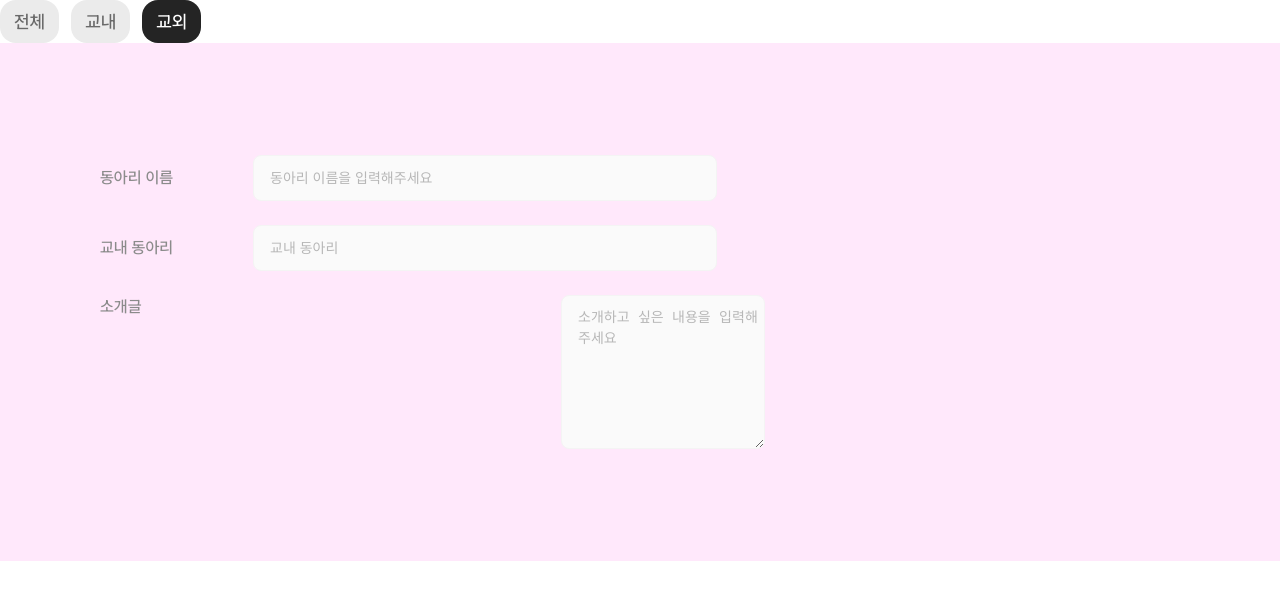
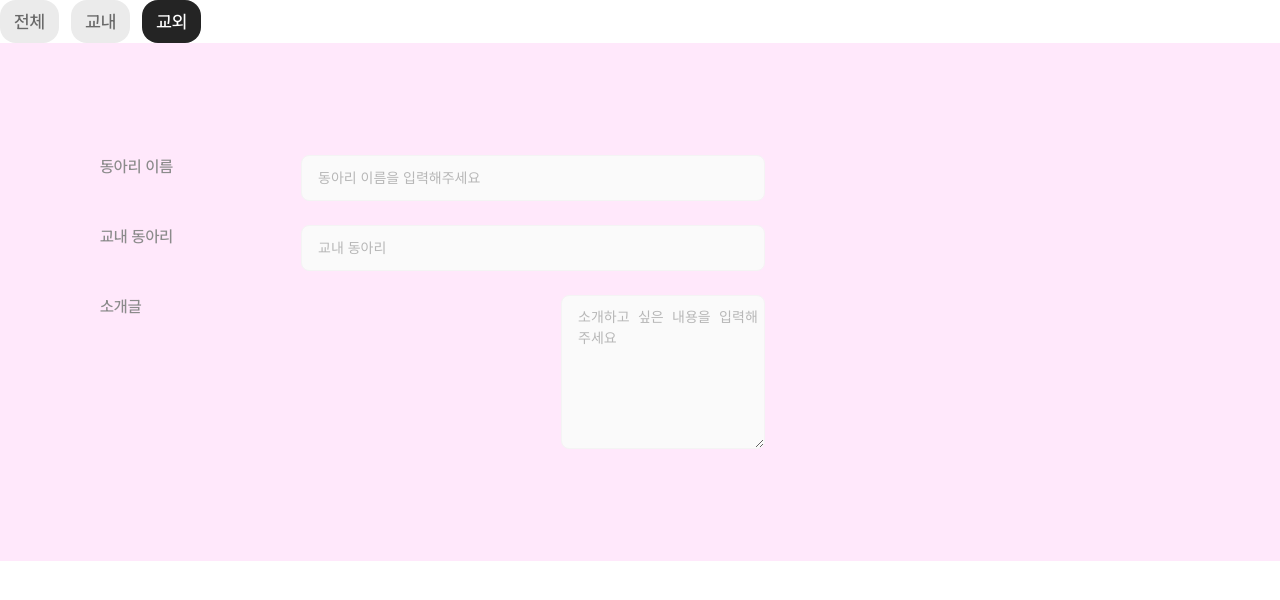
Before and after one commit to dong-ariari/frontend, a React (Vite) app: page /offcampus in a window 1280 px wide. Shown: the top 600 px of the page. Built offline with nearby package versions, Linux system fonts and the light colour scheme.

Commit message:
style: edit outline

```diff
--- a/src/components/input/input.styles.js
+++ b/src/components/input/input.styles.js
@@ -2,16 +2,19 @@ import styled from "styled-components";
 
 export const InputContainer = styled.div`
   display: flex;
-  gap: 5rem;
-  padding-top: 0.75rem;
-  padding-bottom: 0.75rem;
+  gap: 6.25rem;
+  padding: 0.75rem 0rem;
+  max-width: 41.563rem;
+  justify-content: space-between;
 `;
 
 export const Title = styled.p`
+  min-width: 6.25rem;
   color: ${(props) => props.theme.color.grey._500};
   ${(props) => props.theme.typo.fontSize._6};
   ${(props) => props.theme.typo.fontWeight._500};
-  align-self: center;
+  /* align-self: center; */
+  align-self: flex-start;
 `;
 
 export const StyledInput = styled.input`
@@ -32,7 +35,7 @@ export const StyledInput = styled.input`
   }
 
   &:focus {
-    border-color: ${(props) => props.theme.color.grey._300};
+    border-color: ${(props) => props.theme.color.blue._400};
     outline: none;
   }
 `;
```
